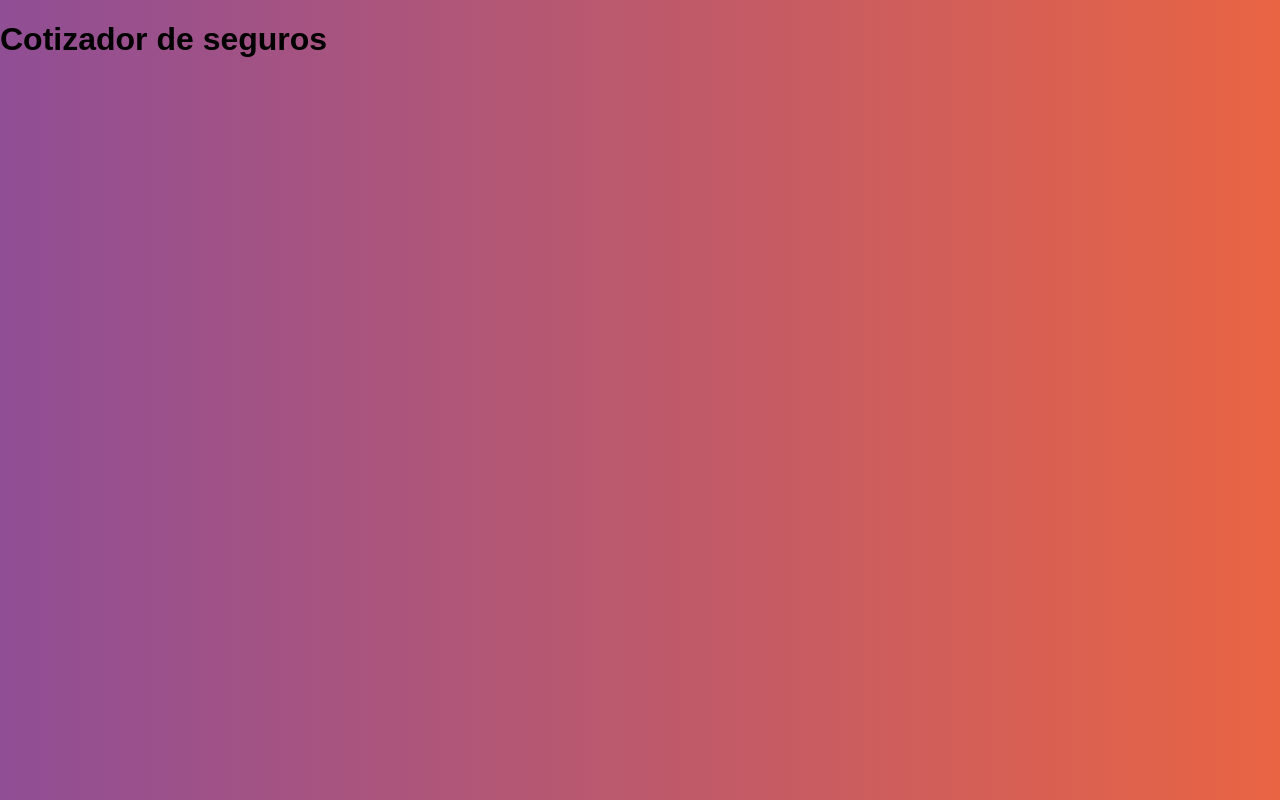
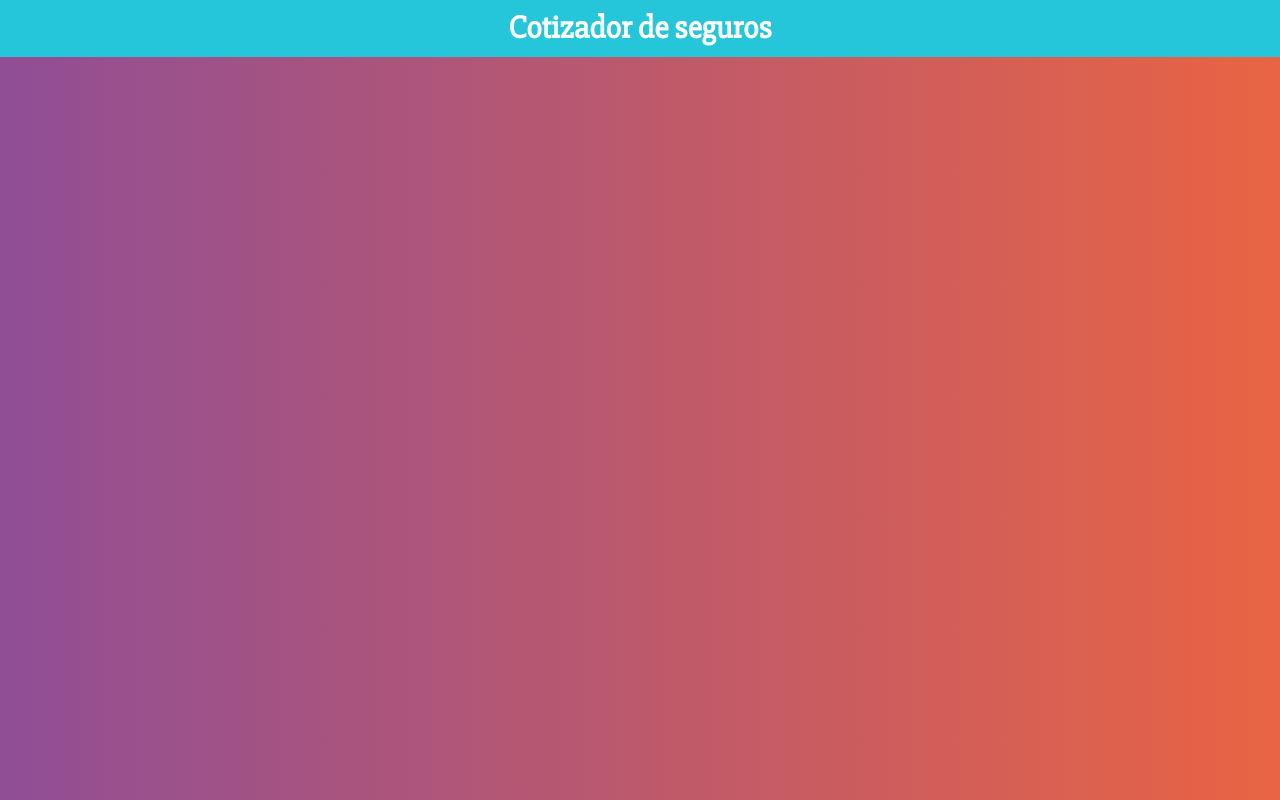
Before and after one commit to guillermosequera/cotizador, a React (Create React App) app: page / in a window 1280 px wide. Built offline with nearby package versions, Linux system fonts and the light colour scheme.

Commit message:
Add Styled Components

```diff
--- a/package.json
+++ b/package.json
@@ -3,6 +3,8 @@
   "version": "0.1.0",
   "private": true,
   "dependencies": {
+    "@emotion/core": "^10.0.35",
+    "@emotion/styled": "^10.0.27",
     "@testing-library/jest-dom": "^4.2.4",
     "@testing-library/react": "^9.5.0",
     "@testing-library/user-event": "^7.2.1",
--- a/src/components/Header.js
+++ b/src/components/Header.js
@@ -1,10 +1,25 @@
 import React from 'react'
+import styled from '@emotion/styled';
+
+const ContenedorHeader = styled.header`
+    background-color: #26C6DA;
+    padding: 10px;
+    font-weight: bold;
+    color: #ffffff
+`;
+
+const TextoHeader = styled.h1`
+    font-size: 2rem;
+    margin: 0;
+    font-family: 'Slabo 27px', serif;
+    text-align: center;
+    `;
 
 const Header = ({titulo}) => {
     return (
-        <header>
-            <h1>{titulo}</h1>
-        </header>
+        <ContenedorHeader>
+            <TextoHeader>{titulo}</TextoHeader>
+        </ContenedorHeader>
     )
 }
 
```
Also changed, not shown: 1 other file (tests, documents, lock files or other folders).
